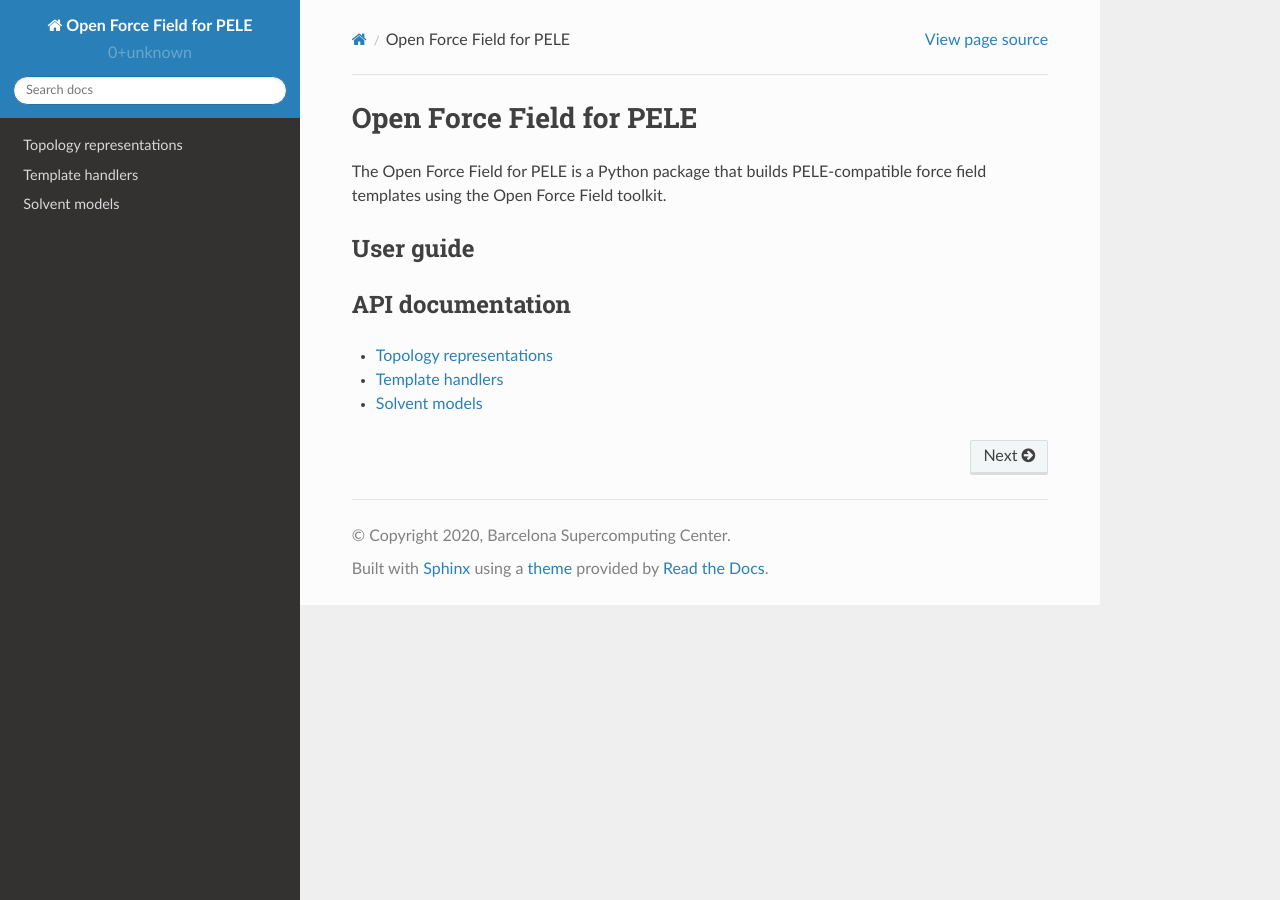
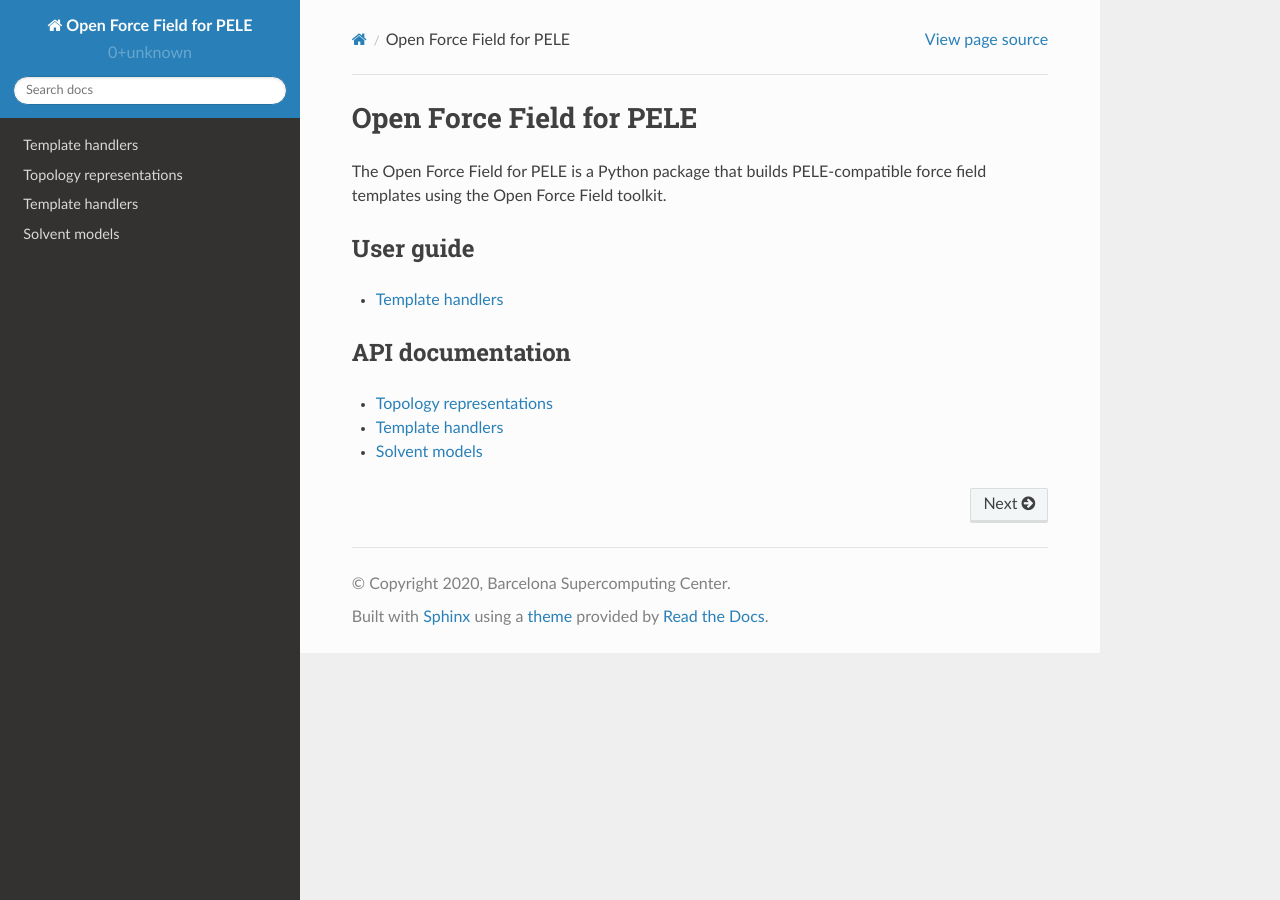
Before and after one commit to martimunicoy/peleffy, a Sphinx documentation site: the page built from docs/index.rst, in a window 1280 px wide. Built offline with Sphinx 7.4.7 and the Read the Docs theme 2.0.0, drawn with Linux system fonts in a browser that asks for light colours.

```diff
--- a/docs/index.rst
+++ b/docs/index.rst
@@ -10,8 +10,9 @@ User guide
 ----------
 
 .. toctree::
-   :maxdepth: 2
-   :caption: Contents:
+  :maxdepth: 1
+
+  installation
 
 
 API documentation
--- /dev/null
+++ b/docs/installation.rst
@@ -0,0 +1,6 @@
+.. _installation ::
+
+Template handlers
+=================
+
+TODO
```
